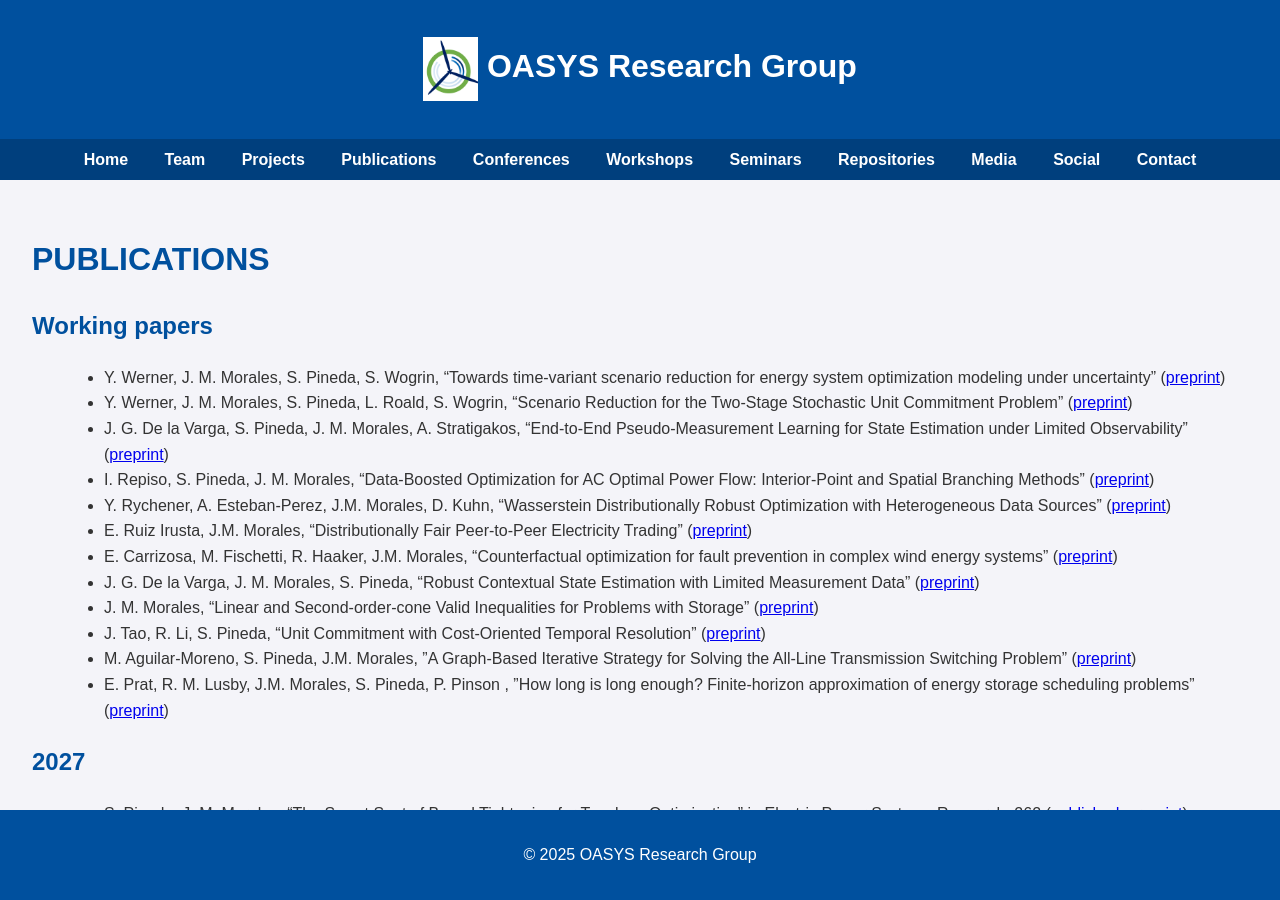
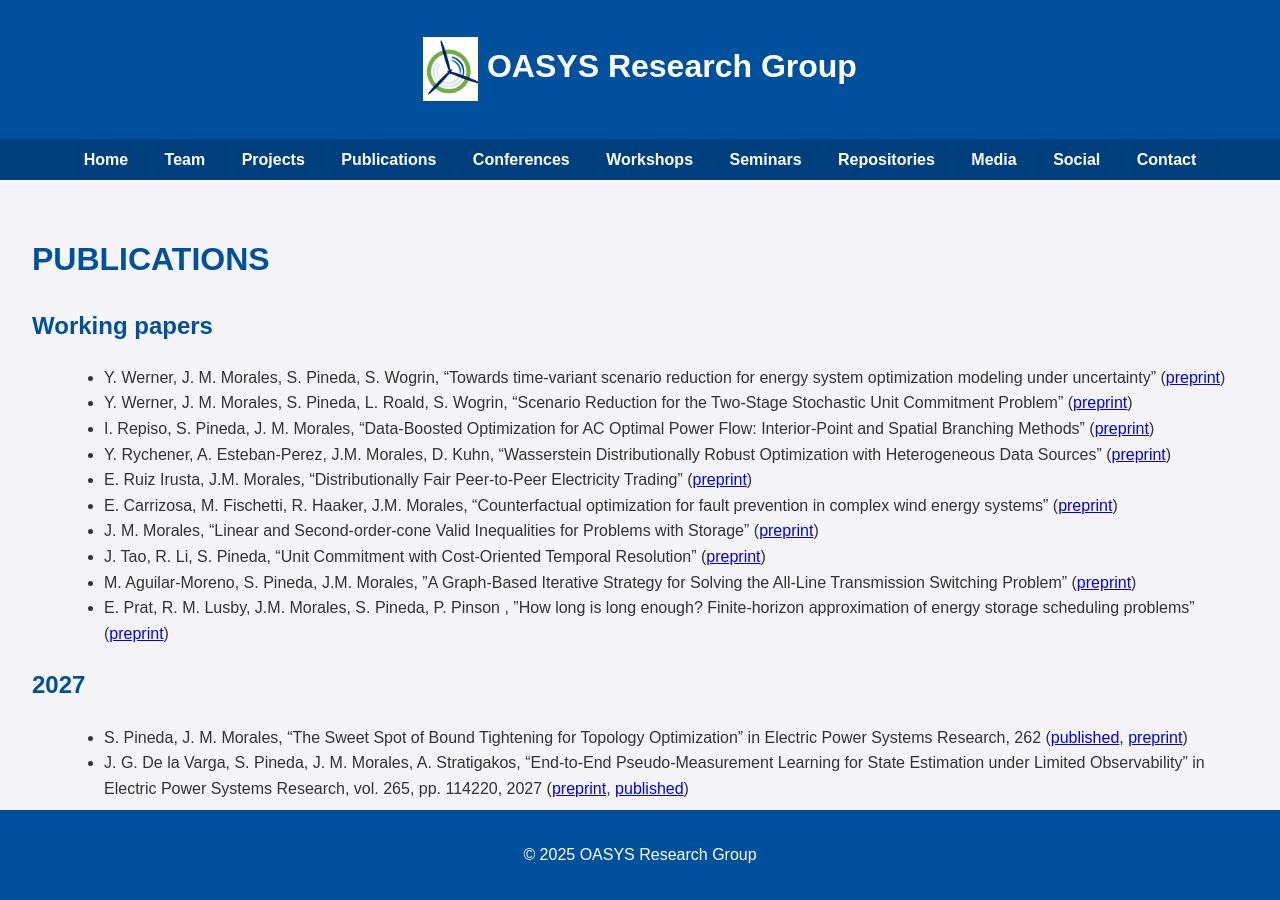
Before and after one commit to groupoasys/groupoasys.github.io, a Jekyll site: the page built from publications.md, in a window 1280 px wide and 900 px high. Built offline with Jekyll 4.4.1, drawn with Linux system fonts in a browser that asks for light colours; some of the changed lines change nothing that is shown; some of the changed text lies outside the part shown.

Commit message:
update publications: add new entries for 2027 and remove outdated references

```diff
--- a/publications.md
+++ b/publications.md
@@ -9,12 +9,10 @@ permalink: /publications/
 
 - Y. Werner, J. M. Morales, S. Pineda, S. Wogrin, "Towards time-variant scenario reduction for energy system optimization modeling under uncertainty" ([preprint](https://arxiv.org/abs/2606.23072))
 - Y. Werner, J. M. Morales, S. Pineda, L. Roald, S. Wogrin, "Scenario Reduction for the Two-Stage Stochastic Unit Commitment Problem" ([preprint](https://arxiv.org/abs/2512.19614))
-- J. G. De la Varga, S. Pineda, J. M. Morales, A. Stratigakos, "End-to-End Pseudo-Measurement Learning for State Estimation under Limited Observability" ([preprint](https://arxiv.org/abs/2605.23525))
 - I. Repiso, S. Pineda, J. M. Morales, "Data-Boosted Optimization for AC Optimal Power Flow: Interior-Point and Spatial Branching Methods" ([preprint](https://arxiv.org/abs/2510.15753))
 - Y. Rychener, A. Esteban-Perez, J.M. Morales, D. Kuhn, "Wasserstein Distributionally Robust Optimization with Heterogeneous Data Sources" ([preprint](https://arxiv.org/abs/2407.13582))
 - E. Ruiz Irusta, J.M. Morales, "Distributionally Fair Peer-to-Peer Electricity Trading" ([preprint](https://arxiv.org/abs/2501.09713))
 - E. Carrizosa, M. Fischetti, R. Haaker, J.M. Morales, "Counterfactual optimization for fault prevention in complex wind energy systems" ([preprint](https://arxiv.org/abs/2507.08849))
-- J. G. De la Varga, J. M. Morales, S. Pineda, "Robust Contextual State Estimation with Limited Measurement Data" ([preprint](https://arxiv.org/abs/2507.08767))
 -   J. M. Morales, "Linear and Second-order-cone Valid Inequalities for Problems with Storage" ([preprint](https://arxiv.org/pdf/2506.21470))
 -   J. Tao, R. Li, S. Pineda, "Unit Commitment with Cost-Oriented Temporal Resolution" ([preprint](https://arxiv.org/abs/2506.02707))
 -   M. Aguilar-Moreno, S. Pineda, J.M. Morales, "A Graph-Based Iterative Strategy for Solving the All-Line Transmission Switching Problem" ([preprint](https://arxiv.org/abs/2502.10333))
@@ -22,8 +20,10 @@ permalink: /publications/
 
 ## 2027
 -   S. Pineda, J. M. Morales, "The Sweet Spot of Bound Tightening for Topology Optimization" in Electric Power Systems Research, 262 ([published](https://www.sciencedirect.com/science/article/pii/S037877962600831X), [preprint](https://arxiv.org/abs/2507.16496))
+-   J. G. De la Varga, S. Pineda, J. M. Morales, A. Stratigakos, "End-to-End Pseudo-Measurement Learning for State Estimation under Limited Observability" in Electric Power Systems Research, vol. 265, pp. 114220, 2027 ([preprint](https://arxiv.org/abs/2605.23525), [published](https://www.sciencedirect.com/science/article/pii/S0378779626015051))
 
 ## 2026
+-   J. G. De la Varga, J. M. Morales, S. Pineda, "Contextual Robust State Estimation in Distribution Systems with Real-Time Unobservability and Scarce Data" in IEEE Open Access Journal of Power and Energy, vol. 13, pp. 788-799, 2026 ([preprint](https://arxiv.org/abs/2507.08767), [published](https://ieeexplore.ieee.org/document/11690594))
 -   S. Nagy, T. Mrkvicka, A. Elías, "Which depth to use to construct functional boxplots?" accepted in Statistical Science ([preprint](https://arxiv.org/pdf/2409.18603))
 -   R. Li, H. Zhang, M. Sun, C. Wan, S. Pineda, G. Kariniotakis, T. Fei, W. Xu, "Decision-Focused Learning for Future Power System Decision-Making under Uncertainty". IEEE Transactions on Power Systems 41 (1): 307-323, 2026 ([published](https://ieeexplore.ieee.org/document/11122623), [preprint](https://arxiv.org/abs/2401.03680))
 
```
